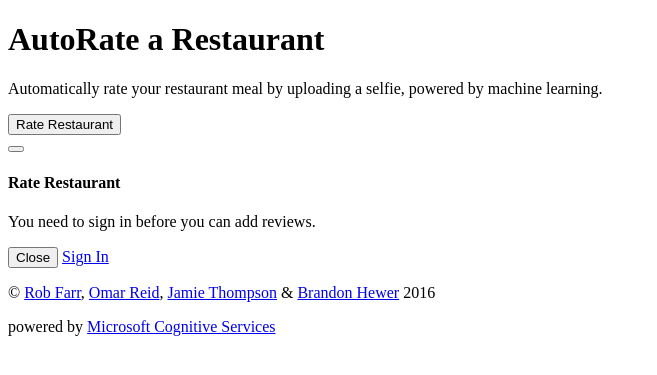
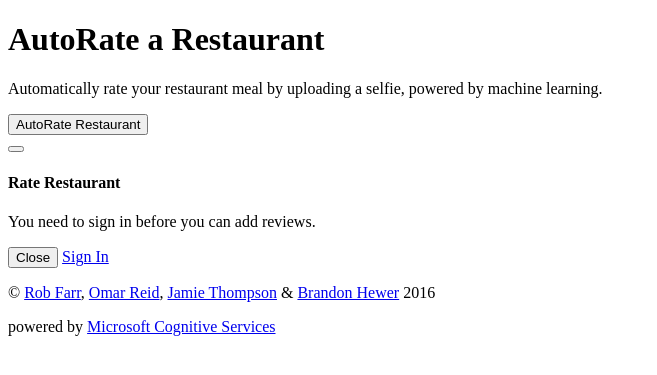
Before and after one commit to robfarr/AutoRate-Restaurant, a Yii app: template src/frontend/views/site/index.php in a window 1280 px wide. Shown: the top 375 px of the page, without its empty margins (0-657 px from the left). Run offline with PHP 8.4 and a stand-in for Yii, Linux system fonts and the light colour scheme; the template is opened without the code that fills it, so the values that code supplies are empty; some libraries are stand-ins or nearby versions.

Commit message:
Update button on main screen with new name

```diff
--- a/src/frontend/views/site/index.php
+++ b/src/frontend/views/site/index.php
@@ -19,7 +19,7 @@
 
         <button class="btn btn-lg btn-success" data-toggle="modal" data-target="#submit-modal">
             <span class="glyphicon glyphicon-camera"></span>
-            Rate Restaurant
+            AutoRate Restaurant
         </button>
 
     </div>
```
